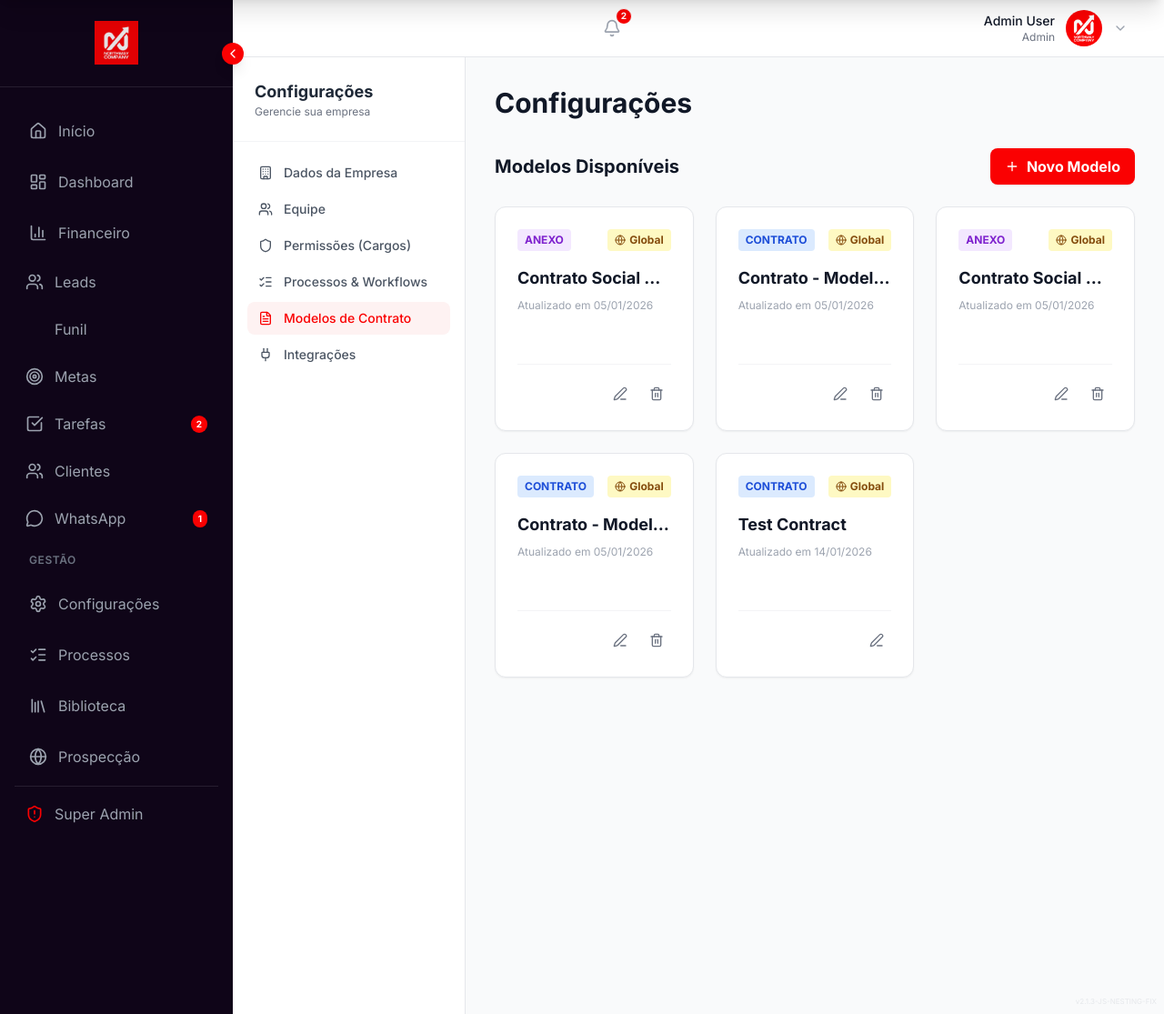
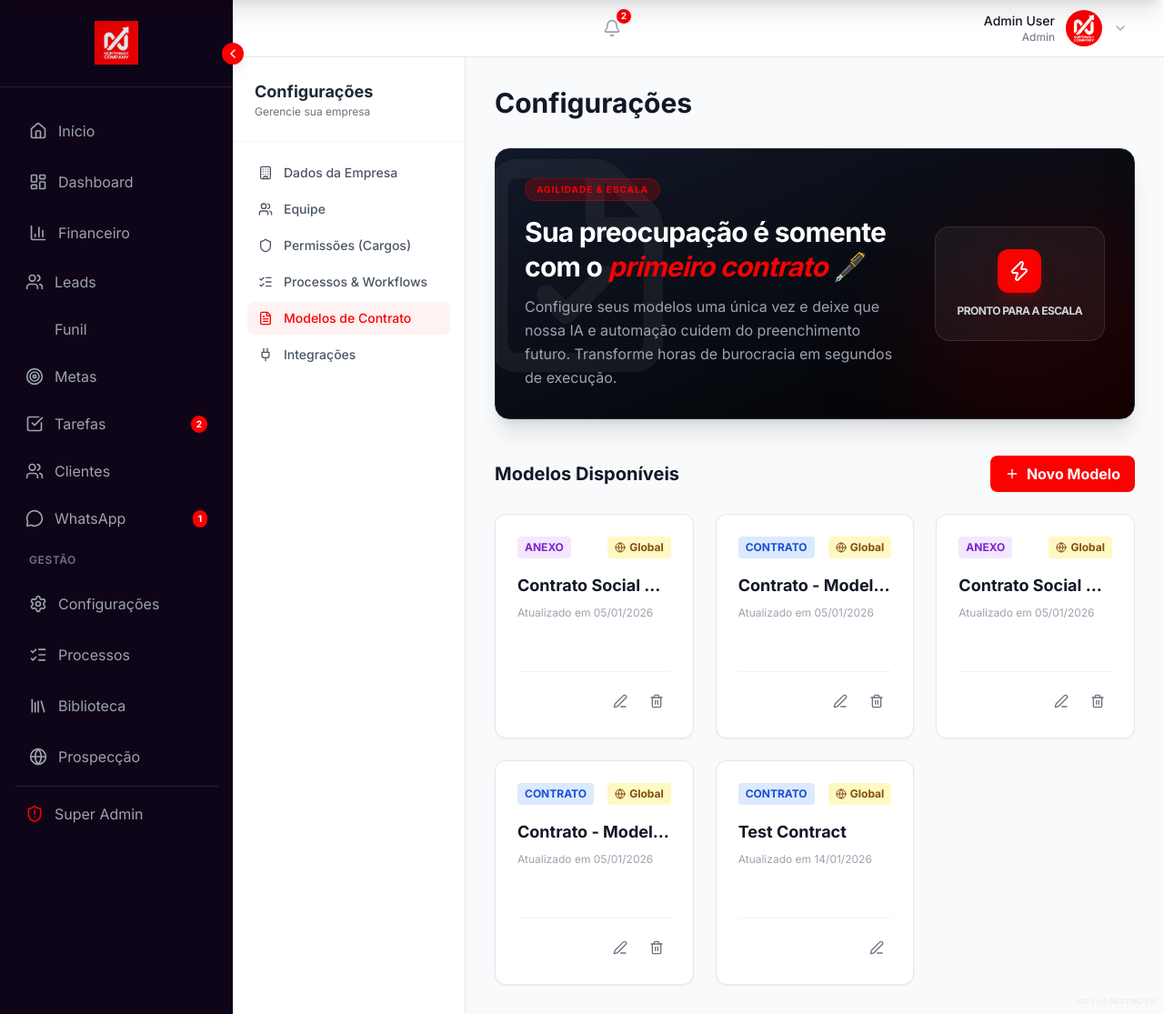
Before and after one commit to marcioholm/NorthWay-2.0, a Flask app: page /settings/templates in a window 1280 px wide. Shown: the part 42-1157 px from the top of the page at 91% size. Run offline with Flask 3, Linux system fonts and the light colour scheme; a user stored in the database is signed in; data comes from the database, SQL or seed files in the repository; data that the repository does not hold is empty; some libraries are stand-ins or nearby versions.

Commit message:
feat: add inspirational contract models banner to settings

```diff
--- a/northway_crm/templates/settings_templates.html
+++ b/northway_crm/templates/settings_templates.html
@@ -3,6 +3,42 @@
 {% block settings_content %}
 <div class="max-w-7xl mx-auto">
     <h1 class="text-2xl md:text-3xl font-bold text-gray-900 mb-6 md:mb-8">Configurações</h1>
+
+    <!-- Inspirational Contracts Banner -->
+    <div
+        class="mb-10 relative overflow-hidden rounded-2xl bg-gradient-to-br from-gray-900 to-black p-8 text-white shadow-xl border border-gray-800">
+        <div class="relative z-10 flex flex-col md:flex-row md:items-center justify-between gap-8">
+            <div class="max-w-2xl">
+                <div class="flex items-center gap-2 mb-4">
+                    <span
+                        class="bg-northway-red/20 text-northway-red text-[10px] font-black px-3 py-1 rounded-full uppercase tracking-widest border border-northway-red/30">Agilidade
+                        & Escala</span>
+                </div>
+                <h2 class="text-3xl font-black mb-3 leading-tight tracking-tight">Sua preocupação é somente com o <span
+                        class="text-northway-red italic">primeiro contrato</span> 🖋️</h2>
+                <p class="text-base text-gray-400 leading-relaxed">
+                    Configure seus modelos uma única vez e deixe que nossa IA e automação cuidem do preenchimento
+                    futuro.
+                    Transforme horas de burocracia em segundos de execução.
+                </p>
+            </div>
+            <div class="flex-shrink-0">
+                <div
+                    class="bg-white/5 backdrop-blur-md p-6 rounded-2xl border border-white/10 flex flex-col items-center text-center">
+                    <div
+                        class="w-12 h-12 bg-northway-red rounded-xl flex items-center justify-center mb-3 shadow-lg shadow-northway-red/20">
+                        <i data-lucide="zap" class="w-6 h-6 text-white"></i>
+                    </div>
+                    <span class="text-xs font-bold text-gray-300 uppercase tracking-tighter">Pronto para a Escala</span>
+                </div>
+            </div>
+        </div>
+        <!-- Abstract BG Decoration -->
+        <div class="absolute -right-20 -bottom-20 w-80 h-80 bg-northway-red/10 rounded-full blur-3xl"></div>
+        <div class="absolute -left-10 top-0 opacity-5">
+            <i data-lucide="file-check" class="w-64 h-64 text-white"></i>
+        </div>
+    </div>
 
     <div class="flex flex-col md:flex-row justify-between items-start md:items-center mb-6 gap-4">
         <h2 class="text-xl font-bold text-gray-900">Modelos Disponíveis</h2>
```
